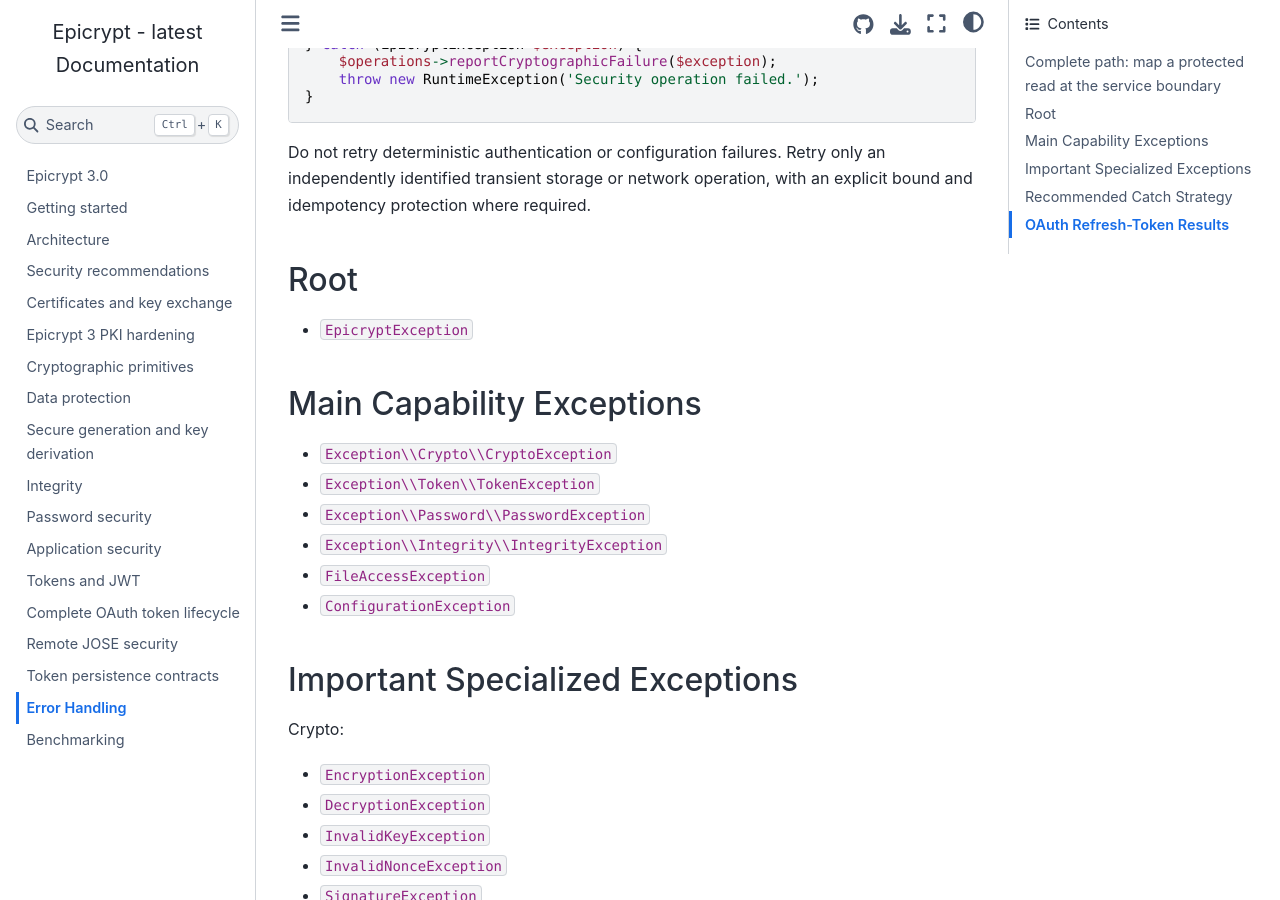
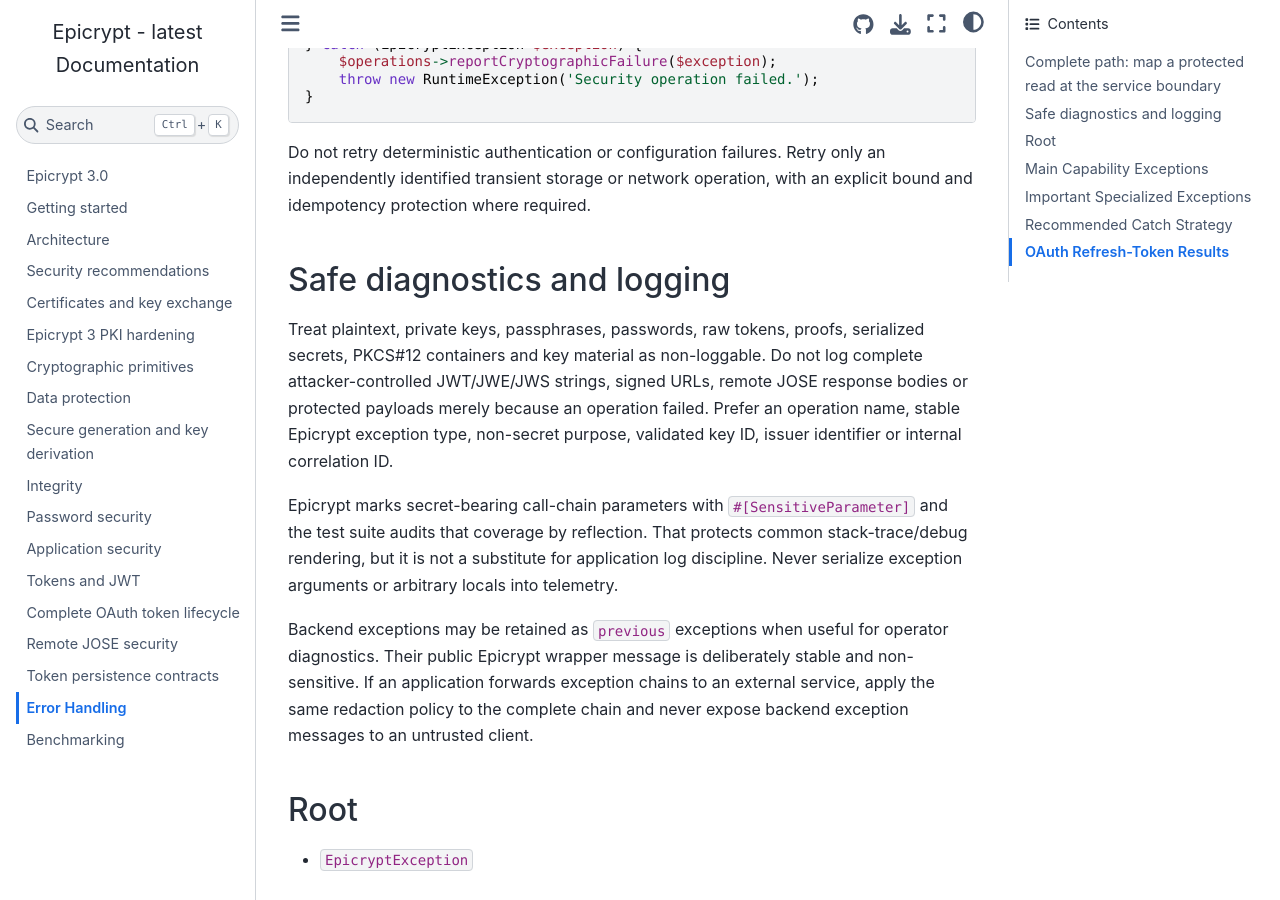
Before and after one commit to infocyph/Epicrypt, a Sphinx documentation site: the page built from docs/error-handling.rst, in a window 1280 px wide and 900 px high, scrolled down 804 px. Built offline with Sphinx 7.4.7 and the Sphinx Book theme 1.1.4, drawn with Linux system fonts in a browser that asks for light colours.

Commit message:
docs(errors): finalize safe logging guidance

```diff
--- a/docs/error-handling.rst
+++ b/docs/error-handling.rst
@@ -44,6 +44,28 @@
 Do not retry deterministic authentication or configuration failures. Retry
 only an independently identified transient storage or network operation, with
 an explicit bound and idempotency protection where required.
+
+Safe diagnostics and logging
+----------------------------
+
+Treat plaintext, private keys, passphrases, passwords, raw tokens, proofs,
+serialized secrets, PKCS#12 containers and key material as non-loggable. Do not
+log complete attacker-controlled JWT/JWE/JWS strings, signed URLs, remote JOSE
+response bodies or protected payloads merely because an operation failed.
+Prefer an operation name, stable Epicrypt exception type, non-secret purpose,
+validated key ID, issuer identifier or internal correlation ID.
+
+Epicrypt marks secret-bearing call-chain parameters with
+``#[SensitiveParameter]`` and the test suite audits that coverage by reflection.
+That protects common stack-trace/debug rendering, but it is not a substitute for
+application log discipline. Never serialize exception arguments or arbitrary
+locals into telemetry.
+
+Backend exceptions may be retained as ``previous`` exceptions when useful for
+operator diagnostics. Their public Epicrypt wrapper message is deliberately
+stable and non-sensitive. If an application forwards exception chains to an
+external service, apply the same redaction policy to the complete chain and
+never expose backend exception messages to an untrusted client.
 
 Root
 ----
```
